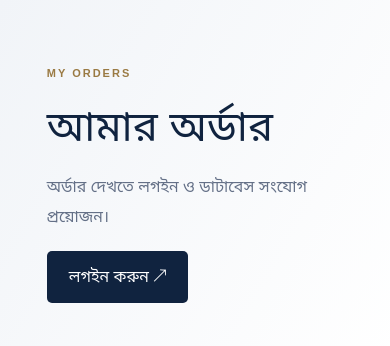
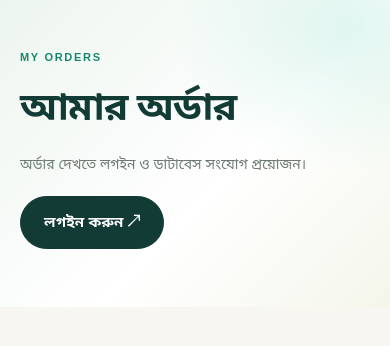
Before and after one commit to neweix24/neweix, a Next.js app: page /orders in a window 390 px wide. Shown: the top 346 px of the page. Built offline with nearby package versions, Linux system fonts and the light colour scheme.

Commit message:
Update globals.css

```diff
--- a/app/globals.css
+++ b/app/globals.css
@@ -1,151 +1,415 @@
 @import "tailwindcss";
 
 :root {
-  --navy: #10233f;
-  --gold: #c6a66b;
-  --ink: #172338;
-  --muted: #778195;
-  --paper: #f7f8fa;
+  --navy: #123b36;
+  --gold: #39c6a3;
+  --ink: #202925;
+  --muted: #6c7973;
+  --paper: #f7f6f0;
+  --surface: #ffffff;
+  --border: #e5eae5;
+  --primary: #123b36;
+  --primary-hover: #1d554b;
+  --radius: 18px;
+  --shadow: 0 12px 36px rgba(18, 59, 54, 0.07);
 }
 
-* { box-sizing: border-box; }
-html { scroll-behavior: smooth; }
+* {
+  box-sizing: border-box;
+}
+
+html {
+  scroll-behavior: smooth;
+  scroll-padding-top: 90px;
+}
 
 body {
   margin: 0;
   background: var(--paper);
   color: var(--ink);
   font-family: Arial, "Noto Sans Bengali", sans-serif;
+  font-size: 15px;
+  line-height: 1.65;
+  -webkit-font-smoothing: antialiased;
 }
 
-a { color: inherit; text-decoration: none; }
+img {
+  max-width: 100%;
+}
+
+a {
+  color: inherit;
+  text-decoration: none;
+}
+
+button,
+input,
+select,
+textarea {
+  font: inherit;
+}
+
+button,
+a {
+  -webkit-tap-highlight-color: transparent;
+}
+
+button {
+  cursor: pointer;
+}
+
+button:disabled {
+  cursor: not-allowed;
+  opacity: 0.55;
+}
+
+:focus-visible {
+  outline: 3px solid var(--gold);
+  outline-offset: 3px;
+}
+
+::selection {
+  background: #b8f2df;
+  color: var(--navy);
+}
+
+/* Header and navigation */
 
 .topbar {
+  position: sticky;
+  top: 0;
+  z-index: 50;
   min-height: 72px;
   display: flex;
   align-items: center;
   justify-content: space-between;
-  padding: 16px clamp(20px, 7vw, 100px);
-  background: white;
-  border-bottom: 1px solid #e9edf2;
+  gap: 20px;
+  padding: 14px clamp(18px, 6vw, 88px);
+  background: rgba(255, 255, 255, 0.94);
+  border-bottom: 1px solid var(--border);
+  backdrop-filter: blur(16px);
 }
 
 .brand {
-  font-size: 27px;
-  font-weight: 800;
+  flex-shrink: 0;
+  font-size: 29px;
+  font-weight: 850;
+  line-height: 1.2;
   color: var(--navy);
-  letter-spacing: -1px;
+  letter-spacing: -1.5px;
 }
 
-.brand span { color: var(--gold); }
+.brand span {
+  color: var(--gold);
+}
 
 nav {
   display: flex;
-  gap: 24px;
   align-items: center;
+  justify-content: flex-end;
+  gap: clamp(12px, 2.4vw, 28px);
   font-size: 14px;
+  font-weight: 600;
+}
+
+nav a {
+  transition: color 180ms ease;
+}
+
+nav a:hover {
+  color: #16876e;
 }
 
 .nav-button {
-  padding: 10px 18px;
-  border: 1px solid #dce2ea;
+  display: inline-flex;
+  align-items: center;
+  justify-content: center;
+  min-height: 42px;
+  padding: 9px 19px;
+  background: var(--navy);
+  color: white;
+  border: 1px solid var(--navy);
   border-radius: 999px;
+  transition: background 180ms ease, transform 180ms ease;
 }
 
+.nav-button:hover {
+  background: var(--primary-hover);
+  color: white;
+  transform: translateY(-1px);
+}
+
+/* Hero */
+
 .hero {
-  padding: 90px clamp(20px, 12vw, 170px);
-  background: linear-gradient(120deg, #f1f4f8, white);
+  padding: clamp(52px, 8vw, 104px) clamp(20px, 10vw, 144px);
+  background:
+    radial-gradient(ellipse at 90% 10%, rgba(57, 198, 163, 0.15), transparent 36%),
+    linear-gradient(135deg, #edf5ef 0%, #ffffff 58%, #f4f6eb 100%);
 }
 
 .eyebrow {
-  color: #9a7a43;
+  margin: 0 0 14px;
+  color: #16876e;
   font-size: 11px;
-  font-weight: 700;
-  letter-spacing: 2px;
+  font-weight: 800;
+  letter-spacing: 1.7px;
+  line-height: 1.8;
 }
 
 .hero h1 {
-  margin: 20px 0;
+  max-width: 850px;
+  margin: 16px 0 22px;
   color: var(--navy);
-  font-size: clamp(42px, 6vw, 76px);
-  line-height: 1.2;
+  font-size: clamp(38px, 6.3vw, 76px);
+  font-weight: 850;
+  letter-spacing: -2px;
+  line-height: 1.16;
 }
 
-.hero h1 span { color: #a98a56; }
+.hero h1 span {
+  color: #169b7b;
+}
 
 .hero-copy {
-  max-width: 480px;
-  color: #647087;
-  line-height: 1.9;
+  max-width: 560px;
+  color: var(--muted);
+  font-size: 15px;
+  line-height: 1.95;
 }
 
 .primary-button {
-  display: inline-block;
+  display: inline-flex;
+  align-items: center;
+  justify-content: center;
+  gap: 9px;
+  min-height: 48px;
   margin-top: 18px;
-  padding: 14px 22px;
+  padding: 13px 23px;
   background: var(--navy);
-  color: white;
-  border-radius: 5px;
+  color: #ffffff;
+  border: 1px solid var(--navy);
+  border-radius: 999px;
+  font-weight: 700;
+  text-align: center;
+  transition:
+    background 180ms ease,
+    transform 180ms ease,
+    box-shadow 180ms ease;
 }
 
+.primary-button:hover {
+  background: var(--primary-hover);
+  box-shadow: 0 8px 22px rgba(18, 59, 54, 0.17);
+  transform: translateY(-2px);
+}
+
+/* Product section */
+
 .products-section {
-  padding: 70px clamp(20px, 7vw, 100px);
+  padding: clamp(44px, 7vw, 84px) clamp(18px, 6vw, 88px);
 }
 
 .products-section h2 {
+  margin: 6px 0 12px;
   color: var(--navy);
-  font-size: 32px;
+  font-size: clamp(26px, 3.5vw, 38px);
+  font-weight: 800;
+  letter-spacing: -0.8px;
+  line-height: 1.3;
 }
 
 .product-grid {
   display: grid;
   grid-template-columns: repeat(3, minmax(0, 1fr));
-  gap: 22px;
-  margin-top: 28px;
+  gap: 24px;
+  margin-top: 30px;
 }
 
 .product-card {
+  min-width: 0;
+  overflow: hidden;
   padding: 12px 12px 20px;
-  background: white;
-  border: 1px solid #edf0f4;
+  background: var(--surface);
+  border: 1px solid var(--border);
+  border-radius: var(--radius);
+  box-shadow: 0 3px 12px rgba(18, 59, 54, 0.025);
+  transition:
+    transform 200ms ease,
+    box-shadow 200ms ease,
+    border-color 200ms ease;
+}
+
+.product-card:hover {
+  transform: translateY(-4px);
+  border-color: #c8e9dd;
+  box-shadow: var(--shadow);
 }
 
 .product-art {
-  height: 220px;
+  height: clamp(180px, 23vw, 280px);
+  overflow: hidden;
+  display: flex;
+  align-items: flex-start;
+  justify-content: flex-end;
   padding: 14px;
-  display: flex;
-  justify-content: flex-end;
-  background: #e9edf2;
-  color: #778195;
+  background: #e9f0e9;
+  color: var(--navy);
+  border-radius: 12px;
 }
 
-.art-2 { background: #ece7de; }
-.art-3 { background: #e2e8e6; }
+.product-art img {
+  width: 100%;
+  height: 100%;
+  object-fit: cover;
+  transition: transform 300ms ease;
+}
+
+.product-card:hover .product-art img {
+  transform: scale(1.035);
+}
+
+.art-2 {
+  background: #f0eee4;
+}
+
+.art-3 {
+  background: #e0eee7;
+}
 
 .product-label {
-  margin-top: 18px;
-  color: #9a7a43;
+  margin: 18px 0 7px;
+  color: #16876e;
   font-size: 10px;
+  font-weight: 800;
+  letter-spacing: 1.3px;
 }
 
-.product-card h3 { font-size: 16px; }
+.product-card h3 {
+  margin: 6px 0 8px;
+  color: var(--ink);
+  font-size: 17px;
+  font-weight: 750;
+  line-height: 1.5;
+}
+
+.product-card > p:not(.product-label) {
+  color: var(--muted);
+  font-size: 13px;
+  line-height: 1.7;
+}
 
 .product-bottom {
   display: flex;
+  align-items: center;
   justify-content: space-between;
-  align-items: center;
+  gap: 12px;
+  margin-top: 18px;
 }
 
-.product-bottom a {
+.product-bottom strong {
+  color: var(--navy);
+  font-size: 19px;
+  font-weight: 850;
+}
+
+.product-bottom button {
   display: grid;
+  flex-shrink: 0;
   place-items: center;
-  width: 34px;
-  height: 34px;
-  border-radius: 50%;
+  width: 42px;
+  height: 42px;
+  padding: 0;
   background: var(--navy);
   color: white;
-  font-size: 22px;
+  border: 0;
+  border-radius: 50%;
+  font-size: 26px;
+  line-height: 1;
+  transition: background 180ms ease, transform 180ms ease;
 }
+
+.product-bottom button:hover:not(:disabled) {
+  background: #16876e;
+  transform: rotate(90deg);
+}
+
+/* Forms, login, recovery and tracking pages */
+
+.track-form {
+  display: grid;
+  gap: 12px;
+  width: 100%;
+  max-width: 440px;
+  margin-top: 24px;
+}
+
+.track-form label {
+  color: var(--ink);
+  font-size: 14px;
+  font-weight: 700;
+}
+
+.track-form input,
+.track-form select,
+.track-form textarea {
+  width: 100%;
+  min-height: 48px;
+  padding: 13px 15px;
+  color: var(--ink);
+  background: white;
+  border: 1px solid #dce5df;
+  border-radius: 12px;
+  outline: none;
+  transition: border-color 180ms ease, box-shadow 180ms ease;
+}
+
+.track-form input:focus,
+.track-form select:focus,
+.track-form textarea:focus {
+  border-color: #39a98d;
+  box-shadow: 0 0 0 4px rgba(57, 198, 163, 0.13);
+}
+
+/* Cart and common content */
+
+main > section,
+main > article {
+  min-width: 0;
+}
+
+main a:not(.brand):not(.primary-button):not(.nav-button) {
+  text-underline-offset: 4px;
+}
+
+main button:not(.primary-button):not(.nav-button) {
+  transition: background 160ms ease, border-color 160ms ease;
+}
+
+main button:disabled {
+  opacity: 0.55;
+}
+
+main > .hero section article {
+  border-color: var(--border) !important;
+}
+
+main > .hero section article button {
+  min-width: 36px;
+  min-height: 36px;
+  padding: 6px 12px;
+  background: white;
+  color: var(--navy);
+  border: 1px solid var(--border);
+  border-radius: 10px;
+}
+
+main > .hero section article button:hover:not(:disabled) {
+  background: #e8f6ef;
+  border-color: #b5e4d3;
+}
+
+/* Footer */
 
 footer {
   display: flex;
@@ -153,33 +417,132 @@
   align-items: center;
   justify-content: space-between;
   gap: 16px;
-  padding: 28px clamp(20px, 7vw, 100px);
+  padding: 30px clamp(18px, 6vw, 88px);
   background: white;
-  border-top: 1px solid #e3e8ef;
+  border-top: 1px solid var(--border);
 }
 
-footer p, footer small {
+footer p,
+footer small {
   color: var(--muted);
   font-size: 12px;
 }
 
-.track-form {
-  display: grid;
-  gap: 12px;
-  max-width: 400px;
+/* Accessibility and responsive layout */
+
+@media (prefers-reduced-motion: reduce) {
+  *,
+  *::before,
+  *::after {
+    scroll-behavior: auto !important;
+    transition-duration: 0.01ms !important;
+    animation-duration: 0.01ms !important;
+  }
 }
 
-.track-form input {
-  padding: 14px;
-  border: 1px solid #dce2ea;
-  border-radius: 4px;
-  font: inherit;
+@media (min-width: 1200px) {
+  .product-grid {
+    grid-template-columns: repeat(4, minmax(0, 1fr));
+  }
 }
 
-@media (max-width: 700px) {
-  nav { gap: 12px; font-size: 12px; }
-  nav a:first-child { display: none; }
-  .hero { padding-top: 65px; padding-bottom: 70px; }
-  .product-grid { grid-template-columns: 1fr; }
-  footer { align-items: flex-start; flex-direction: column; }
+@media (max-width: 800px) {
+  .topbar {
+    min-height: 64px;
+    padding: 12px 18px;
+  }
+
+  .brand {
+    font-size: 26px;
+  }
+
+  nav {
+    gap: 13px;
+    font-size: 12px;
+  }
+
+  .product-grid {
+    grid-template-columns: repeat(2, minmax(0, 1fr));
+    gap: 16px;
+  }
+
+  .product-art {
+    height: 210px;
+  }
+
+  .hero {
+    padding: 58px 24px 68px;
+  }
+
+  .products-section {
+    padding: 48px 20px;
+  }
 }
+
+@media (max-width: 480px) {
+  .topbar {
+    gap: 10px;
+    padding-inline: 14px;
+  }
+
+  .brand {
+    font-size: 23px;
+  }
+
+  nav {
+    gap: 10px;
+    font-size: 11px;
+  }
+
+  .nav-button {
+    min-height: 38px;
+    padding: 8px 13px;
+  }
+
+  .hero {
+    padding: 48px 20px 58px;
+  }
+
+  .hero h1 {
+    font-size: clamp(35px, 10vw, 46px);
+    letter-spacing: -1.2px;
+  }
+
+  .hero-copy {
+    font-size: 14px;
+  }
+
+  .product-grid {
+    gap: 12px;
+  }
+
+  .product-card {
+    padding: 8px 8px 14px;
+    border-radius: 14px;
+  }
+
+  .product-art {
+    height: 155px;
+    padding: 8px;
+    border-radius: 9px;
+  }
+
+  .product-card h3 {
+    font-size: 14px;
+  }
+
+  .product-bottom strong {
+    font-size: 16px;
+  }
+
+  .product-bottom button {
+    width: 36px;
+    height: 36px;
+  }
+
+  footer {
+    align-items: flex-start;
+    flex-direction: column;
+    padding: 26px 20px;
+  }
+}
```
